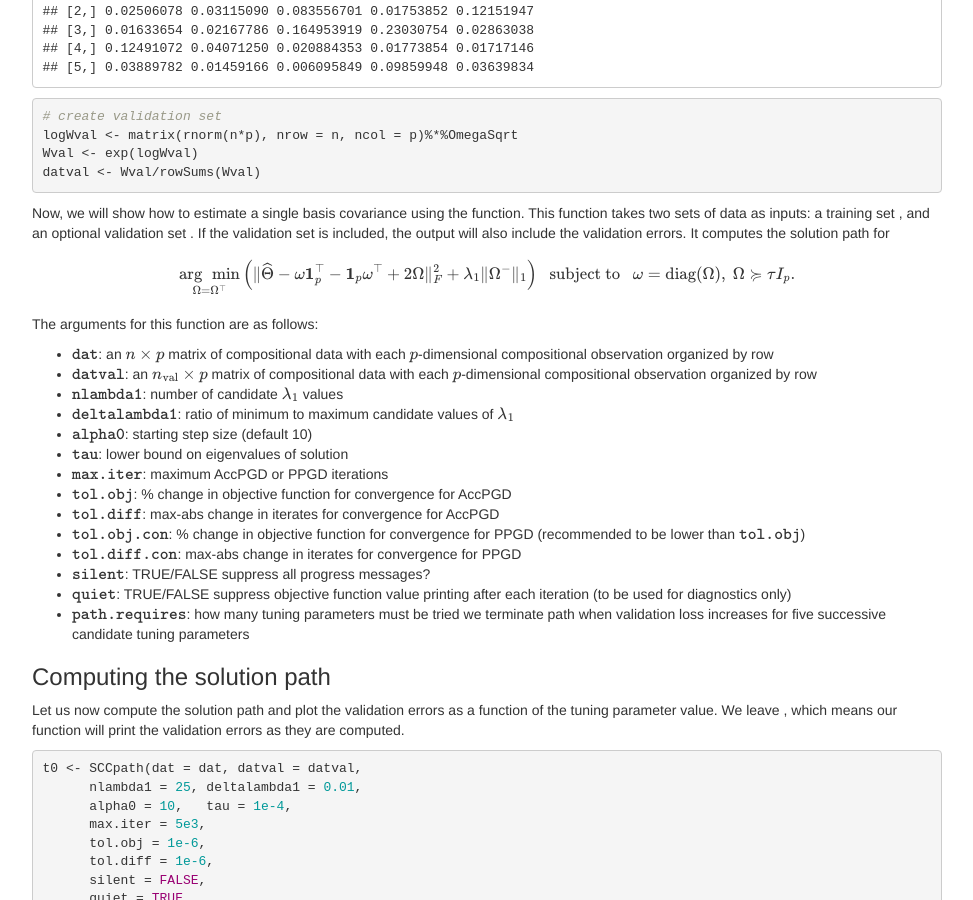
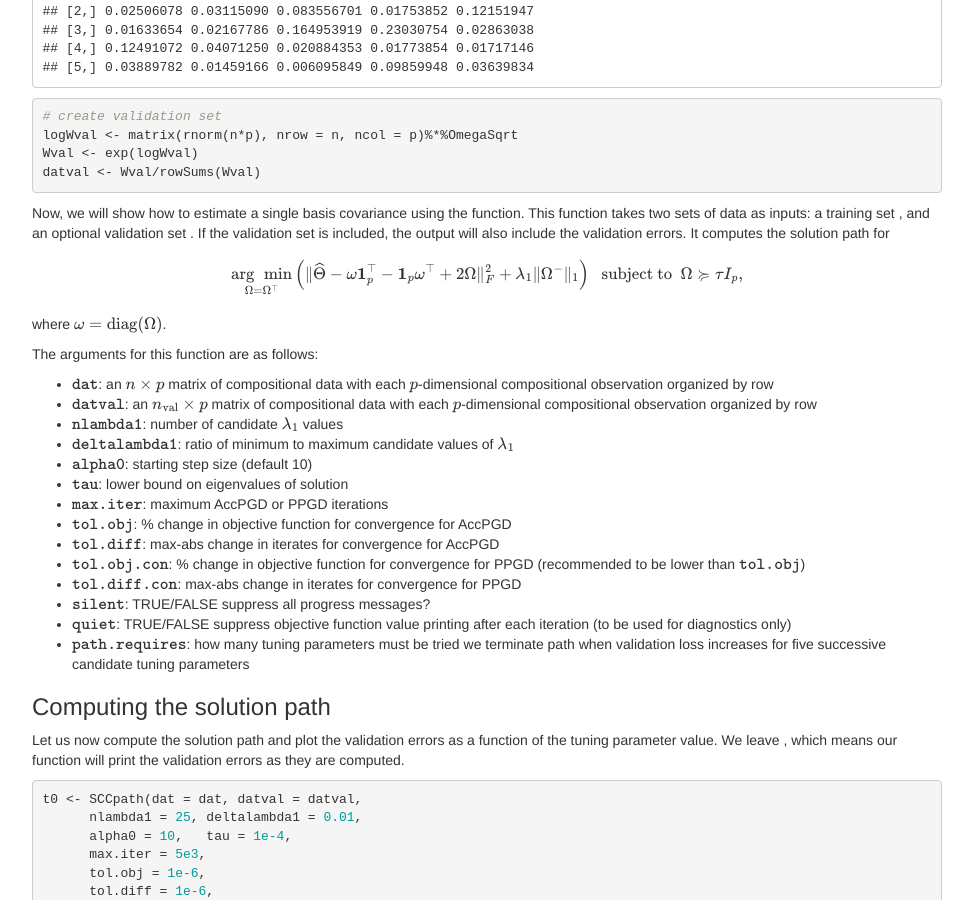
Before and after one commit to ajmolstad/ajmolstad.github.io, a Jekyll site: the page docs/SpPDCCExample.html, which Jekyll copies as it is, in a window 1280 px wide and 900 px high, scrolled down 1183 px. Shown: the whole window, without its empty margins (153-1126 px from the left). Built offline with Jekyll 4.4.1, drawn with Linux system fonts in a browser that asks for light colours; formulas are drawn with MathJax 3; some of the changed text lies outside the part shown.

Commit message:
Update SpPDCCExample.html

```diff
--- a/docs/SpPDCCExample.html
+++ b/docs/SpPDCCExample.html
@@ -436,8 +436,9 @@
 solution path for <span class="math display">\[\operatorname*{arg \
 min}_{\Omega = \Omega^\top} \left( \| \widehat{\Theta} - \omega
 \mathbf{1}_p^\top - \mathbf{1}_p\omega^\top + 2 \Omega \|_F^2 +
-\lambda_1 \|\Omega^{-} \|_1 \right) ~~~\text{subject to }~~ \omega =
-\text{diag}(\Omega),~\Omega \succcurlyeq \tau I_p.\]</span></p>
+\lambda_1 \|\Omega^{-} \|_1 \right) ~~~\text{subject to }~\Omega
+\succcurlyeq \tau I_p,\]</span> where <span class="math inline">\(\omega
+= {\rm diag}(\Omega)\)</span>.</p>
 <p>The arguments for this function are as follows:</p>
 <ul>
 <li><span class="math inline">\(\texttt{dat}\)</span>: an <span class="math inline">\(n \times p\)</span> matrix of compositional data
@@ -793,10 +794,9 @@
 \widehat{\Theta}_{(h)} - \omega_{(h)} \mathbf{1}_p^\top -
 \mathbf{1}_p\omega_{(h)}^\top + 2 \Omega_{(h)} \|_F^2 + \lambda_1
 \|\Omega_{(h)}^{-}\|_1 \right) + \lambda_2 \sum_{j\neq k}
-\|\boldsymbol{\Omega}_{\cdot jk}\|_2 \right\}\]</span> <span class="math display">\[\text{subject to } ~\omega_{(h)} =
-\text{diag}(\Omega_{(h)}),~\Omega_{(h)} = \Omega_{(h)}^\top,~
-\Omega_{(h)} \succcurlyeq \epsilon I_p, ~~ \text{ for all } ~h \in [H],
-\]</span></p>
+\|\boldsymbol{\Omega}_{\cdot jk}\|_2 \right\}\]</span> <span class="math display">\[\text{subject to } ~\Omega_{(h)} =
+\Omega_{(h)}^\top,~ \Omega_{(h)} \succcurlyeq \tau I_p, ~~ \text{ for
+all } ~h \in [H], \]</span></p>
 <p>Again, we can evaluate the validation error on the validation
 set.</p>
 <pre class="r"><code>t1 &lt;- gSCCpath(dat = dat,
@@ -871,11 +871,10 @@
 \mathbf{1}_p^\top - \mathbf{1}_p\omega_{(h)}^\top + 2 \Omega_{(h)}
 \|_F^2 + \lambda_1 \|\Omega_{(h)}^{-}\|_1 \right) + \lambda_2
 \sum_{j\neq k} \|\boldsymbol{\Omega}_{\cdot jk}\|_2 \right\}\]</span>
-<span class="math display">\[\text{subject to } ~\omega_{(h)} =
-\text{diag}(\Omega_{(h)}),~\Omega_{(h)} = \Omega_{(h)}^\top,~
-\Omega_{(h)} \succcurlyeq \epsilon I_p, ~~ \text{ for all } ~h \in [H],
-\]</span> and similarly, uses a weighted version of our cross-validation
-criterion.</p>
+<span class="math display">\[\text{subject to } ~\Omega_{(h)} =
+\Omega_{(h)}^\top,~ \Omega_{(h)} \succcurlyeq \tau I_p, ~~ \text{ for
+all } ~h \in [H], \]</span> and similarly, uses a weighted version of
+our cross-validation criterion.</p>
 <pre class="r"><code>t1w.path &lt;- gSCCpath(dat = dat, datval = datval,
       nlambda1 = 20, nlambda2 = 10,
       deltalambda1 = 0.001,
```
